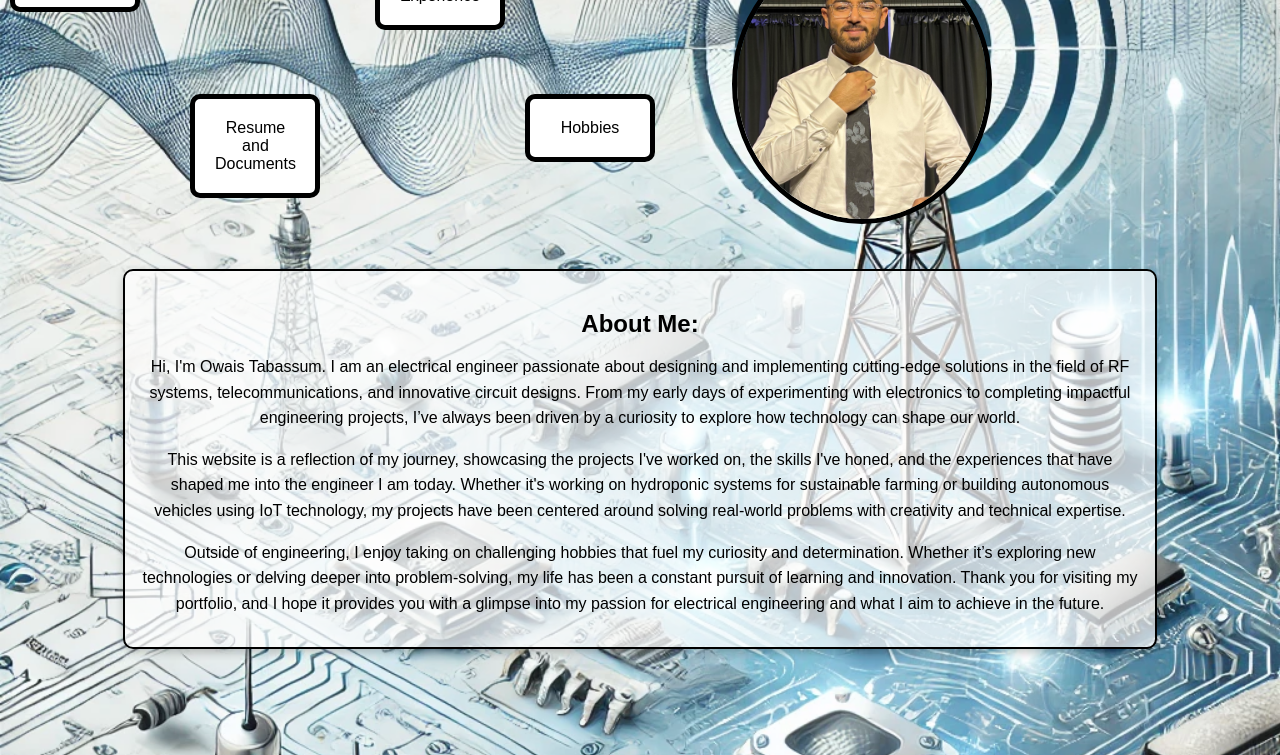
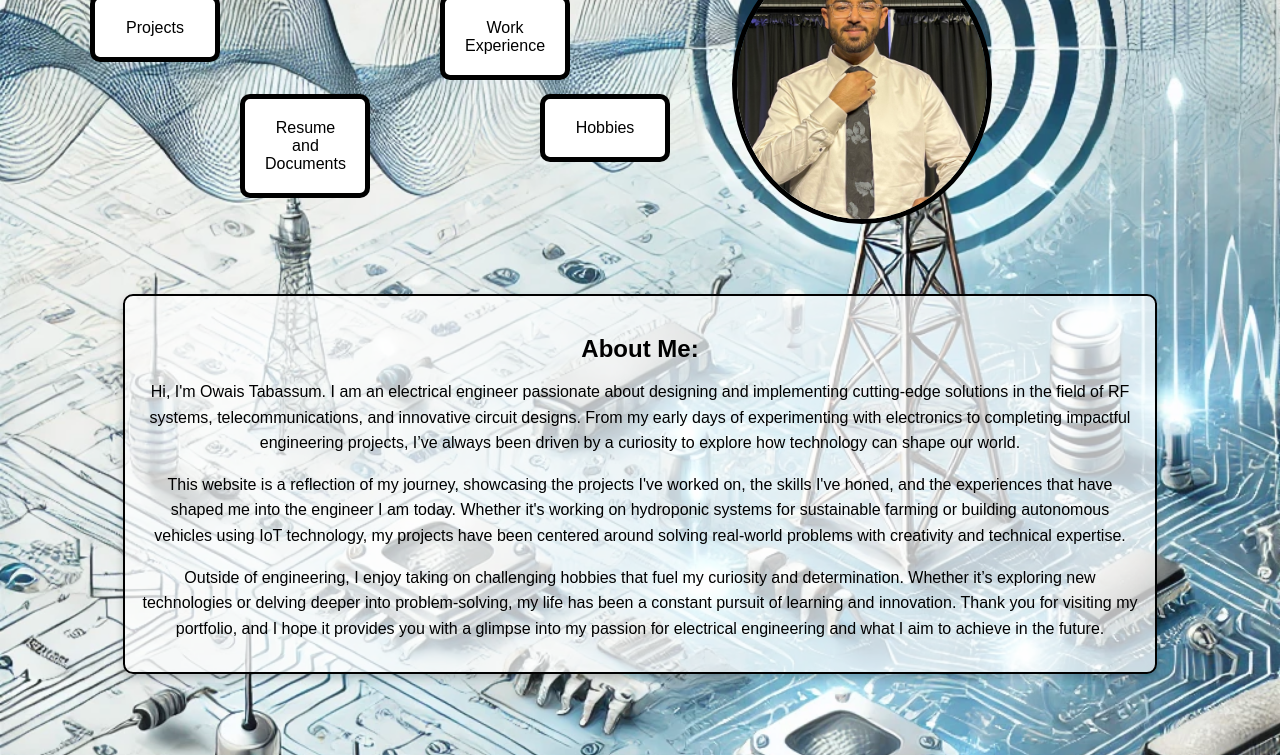
Before and after one commit to Owais-Tabassum/Portfolio, a plain HTML site: page index.html in a window 1280 px wide. Shown: the part 206-961 px from the top of the page. Drawn offline with Linux system fonts and the light colour scheme.

Commit message:
Lock layout and fix element positioning

```diff
--- a/styles.css
+++ b/styles.css
@@ -4,7 +4,7 @@ body {
     padding: 0;
     font-family: Arial, sans-serif;
     background: url('background.jpg') no-repeat top center;
-    background-size: contain; /* Ensures background is as per your original */
+    background-size: contain;
     color: black;
     min-height: 200vh; /* Allow full page scrolling */
 }
@@ -61,7 +61,7 @@ header h1 {
 /* About Me Box */
 .about-box {
     position: absolute;
-    top: 475px; /* Adjust vertical position */
+    top: 500px; /* Adjust vertical position */
     left: 50%; /* Center horizontally */
     transform: translateX(-50%);
     width: 1000px; /* Adjust width */
@@ -114,33 +114,33 @@ header h1 {
 /* Dropdown Menus */
 .grid-container {
     position: relative; /* Keep elements in place */
-    width: 100%;
+    width: 1200px; /* Lock dropdown grid to a fixed layout */
     height: auto;
+    margin: 0 auto;
 }
 
-/* Dropdown Positioning */
+.grid-container > .dropdown {
+    position: absolute;
+}
+
 .grid-container > .dropdown:nth-child(1) {
-    position: absolute;
-    top: 150px;
-    left: 10px;
+    top: 200px;
+    left: 50px;
 }
 
 .grid-container > .dropdown:nth-child(2) {
-    position: absolute;
-    top: 150px;
-    left: 375px;
+    top: 200px;
+    left: 400px;
 }
 
 .grid-container > .dropdown:nth-child(3) {
-    position: absolute;
     top: 300px;
-    left: 190px;
+    left: 200px;
 }
 
 .grid-container > .dropdown:nth-child(4) {
-    position: absolute;
     top: 300px;
-    left: 525px;
+    left: 500px;
 }
 
 /* Individual Dropdowns */
```
